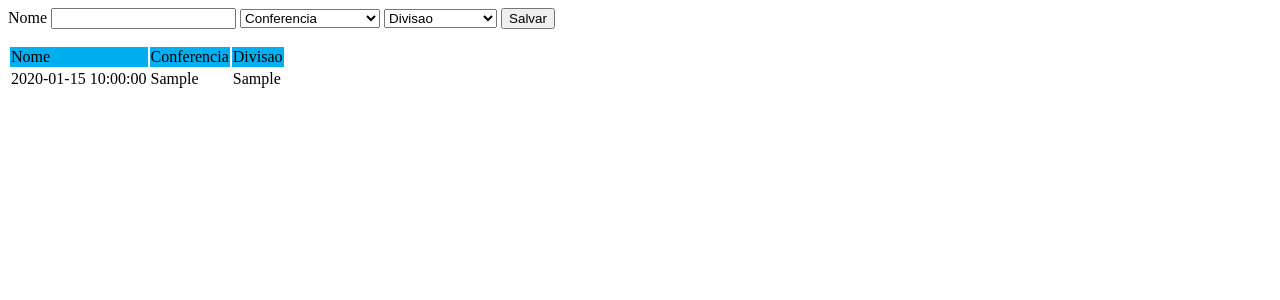
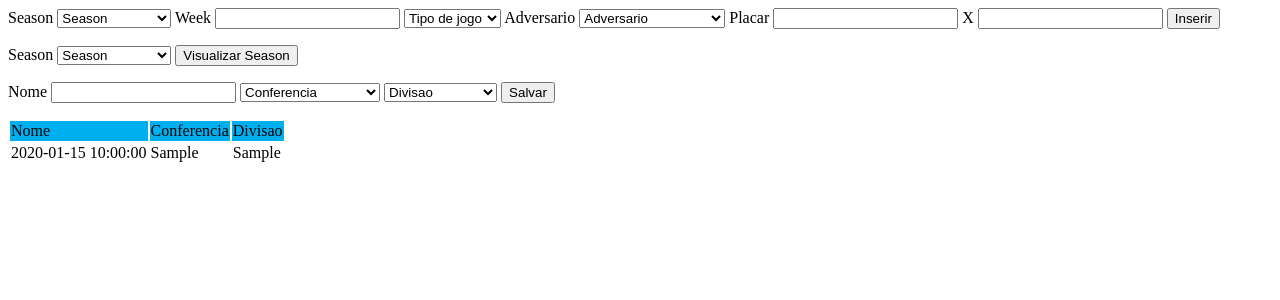
Before and after one commit to Fredrumond/Madden_Mobile, a PHP site: page / in a window 1280 px wide. Shown: the top 300 px of the page. Run offline with PHP 8.4, Linux system fonts and the light colour scheme; tables that the repository leaves empty or names only in its code hold one stand-in row (values such as "Sample post").

Commit message:
Visualizar Season

```diff
--- a/index.php
+++ b/index.php
@@ -1,5 +1,65 @@
 <?php require_once"DB/conexao.php";?>
 
+
+<form method="POST" action="acoes/inserir_jogo.php">
+	Season
+	<select name="season" >
+		<option>Season</option>
+		<?php
+			$query = "SELECT * FROM season";
+			$result = DBExecute($query);
+			$linha = mysqli_num_rows($result);
+			while ($row = mysqli_fetch_array($result)) { ?>
+		 		<option value="<?php echo $row['id_season'] ?>"><?php echo $row['nome_season'] ?></option>
+		 	<?php }?>
+	</select>
+	Week
+	<input type="number" id="week" name="week">
+	<select name="tipo_jogo" >
+		<option>Tipo de jogo</option>
+		<?php
+			$query = "SELECT * FROM jogo";
+			$result = DBExecute($query);
+			$linha = mysqli_num_rows($result);
+			while ($row = mysqli_fetch_array($result)) { ?>
+		 		<option value="<?php echo $row['id_jogo'] ?>"><?php echo $row['nome_jogo'] ?></option>
+		 	<?php }?>
+	</select>
+	Adversario
+	<select name="adversario" >
+		<option>Adversario</option>
+		<?php
+			$query = "SELECT * FROM times ORDER BY nome_time ASC";
+			$result = DBExecute($query);
+			$linha = mysqli_num_rows($result);
+			while ($row = mysqli_fetch_array($result)) { ?>
+		 		<option value="<?php echo $row['id_time'] ?>"><?php echo $row['nome_time'] ?></option>
+		 	<?php }?>
+	</select>
+	Placar
+	<input type="number" id="placar_h" name="placar_h">
+	X
+	<input type="number" id="placar_a" name="placar_a">
+
+	<!--<button class="btn btn-primary" type="submit" >Limpar</button>-->
+	<button class="btn btn-primary" type="submit" >Inserir</button>
+</form>
+
+
+<form method="POST" action="acoes/visualizar_season.php">
+	Season
+	<select name="season" >
+		<option>Season</option>
+		<?php
+			$query = "SELECT * FROM season";
+			$result = DBExecute($query);
+			$linha = mysqli_num_rows($result);
+			while ($row = mysqli_fetch_array($result)) { ?>
+		 		<option value="<?php echo $row['id_season'] ?>"><?php echo $row['nome_season'] ?></option>
+		 	<?php }?>
+	</select>
+	<button class="btn btn-primary" type="submit" >Visualizar Season</button>
+</form>
 
 <form method="POST" action="acoes/inserir_time.php">
 	Nome
```
Also changed, not shown: acoes/visualizar_season.php (added, +59 -0 lines).
